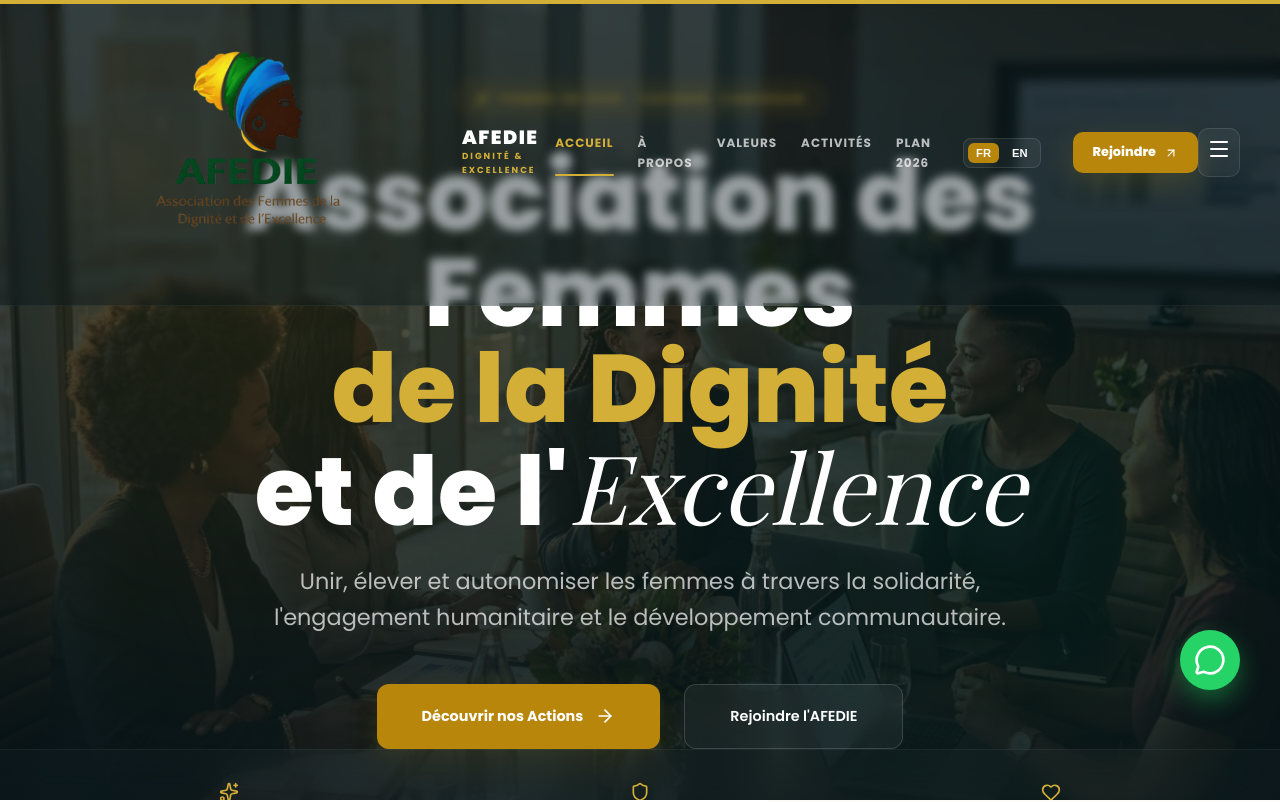
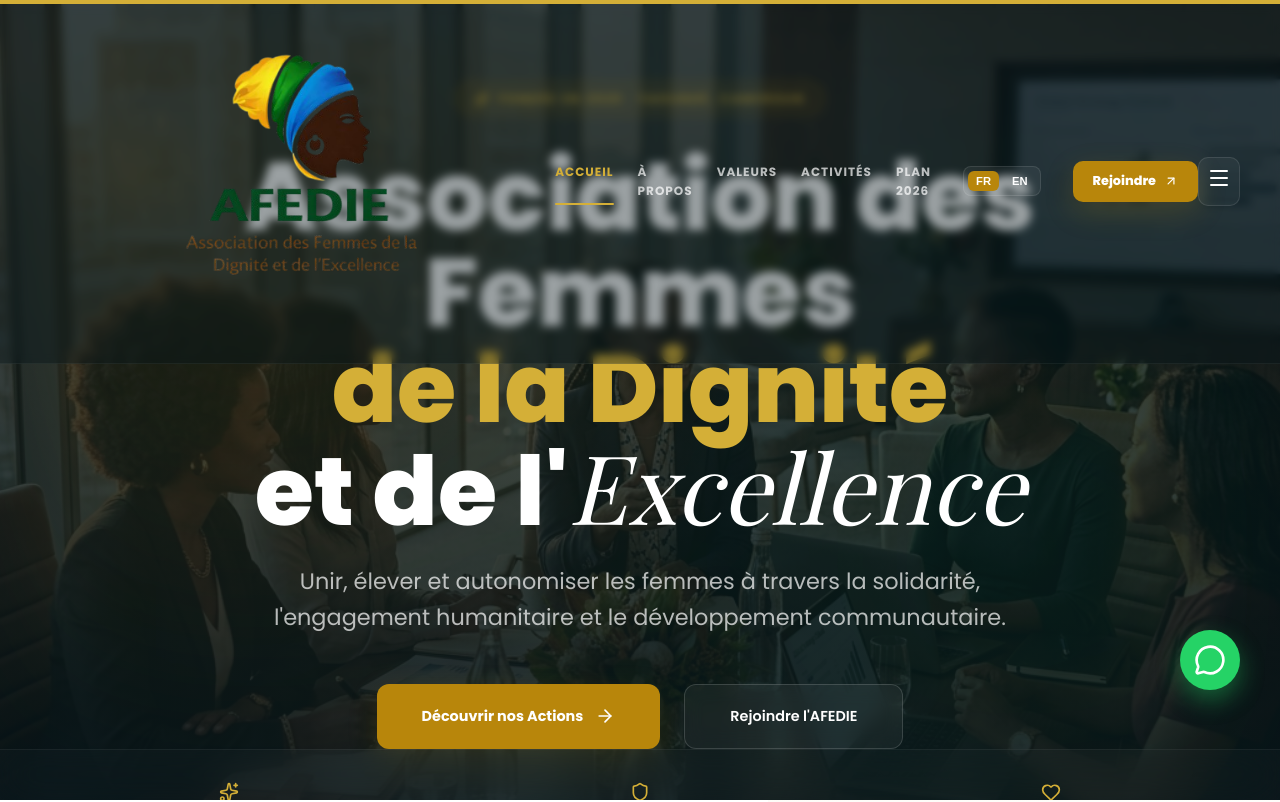
Before and after one commit to Romarichirsein/AFEDIE, a Next.js app: page / in a window 1280 px wide. Shown: the top 802 px of the page. Built offline with nearby package versions, Linux system fonts and the light colour scheme.

Commit message:
fix: remove navbar text, reduce header size to prevent title overlap

```diff
--- a/src/components/Navbar.tsx
+++ b/src/components/Navbar.tsx
@@ -53,7 +53,7 @@
           left: 0,
           right: 0,
           zIndex: 1000,
-          padding: isScrolled ? "0.6rem 0" : "1rem 0",
+          padding: isScrolled ? "0.4rem 0" : "0.6rem 0",
           background: isScrolled ? "var(--glass-dark)" : "rgba(7, 21, 26, 0.4)",
           backdropFilter: isScrolled ? "blur(20px)" : "blur(5px)",
           borderBottom: isScrolled ? "1px solid rgba(255, 255, 255, 0.08)" : "1px solid rgba(255, 255, 255, 0.05)",
@@ -62,12 +62,11 @@
       >
         <div className="container" style={{ display: "flex", justifyContent: "space-between", alignItems: "center" }}>
           {/* Sophisticated Logo Area */}
-          <Link href="/" style={{ display: "flex", alignItems: "center", gap: "12px" }} className="logo-group">
+          <Link href="/" style={{ display: "flex", alignItems: "center" }} className="logo-group">
             <motion.div
-              whileHover={{ rotate: 10, scale: 1.05 }}
+              whileHover={{ scale: 1.05 }}
               className="logo-box"
               style={{
-                borderRadius: "10px",
                 display: "flex",
                 alignItems: "center",
                 justifyContent: "center",
@@ -76,10 +75,6 @@
             >
               <img src="/images/Logo.png" alt="AFEDIE Logo" style={{ width: "100%", height: "100%", objectFit: "contain" }} />
             </motion.div>
-            <div style={{ color: "white", display: "flex", flexDirection: "column" }}>
-              <span className="logo-text">AFEDIE</span>
-              <span className="logo-subtext">Dignité & Excellence</span>
-            </div>
           </Link>
 
           {/* Ultra Professional Desktop Menu */}
@@ -314,9 +309,7 @@
       </AnimatePresence>
 
       <style jsx>{`
-        .logo-box { width: 40px; height: 40px; font-size: 1.2rem; }
-        .logo-text { font-size: 1.2rem; font-weight: 900; letter-spacing: 1.5px; line-height: 1; }
-        .logo-subtext { font-size: 0.55rem; font-weight: 700; color: var(--or2); letter-spacing: 2px; text-transform: uppercase; margin-top: 2px; }
+        .logo-box { width: 45px; height: 45px; }
 
         .nav-link:hover {
           opacity: 1 !important;
@@ -334,9 +327,7 @@
           .desktop-menu { display: none; }
         }
         @media (max-width: 640px) {
-          .logo-text { font-size: 1rem; }
-          .logo-subtext { font-size: 0.45rem; letter-spacing: 1px; }
-          .logo-box { width: 35px; height: 35px; font-size: 1rem; }
+          .logo-box { width: 38px; height: 38px; }
         }
       `}</style>
     </>
```
